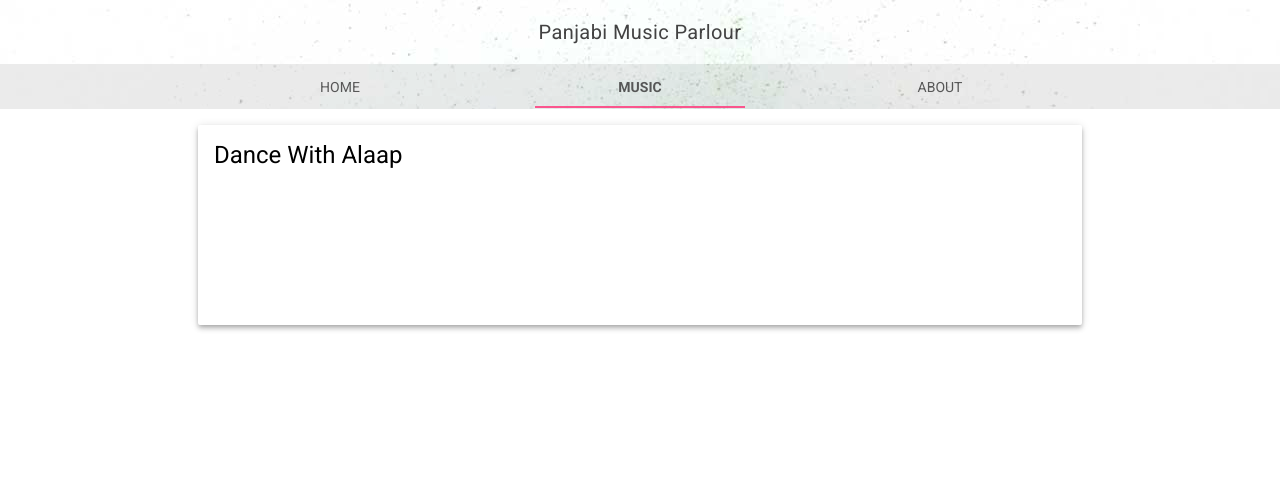
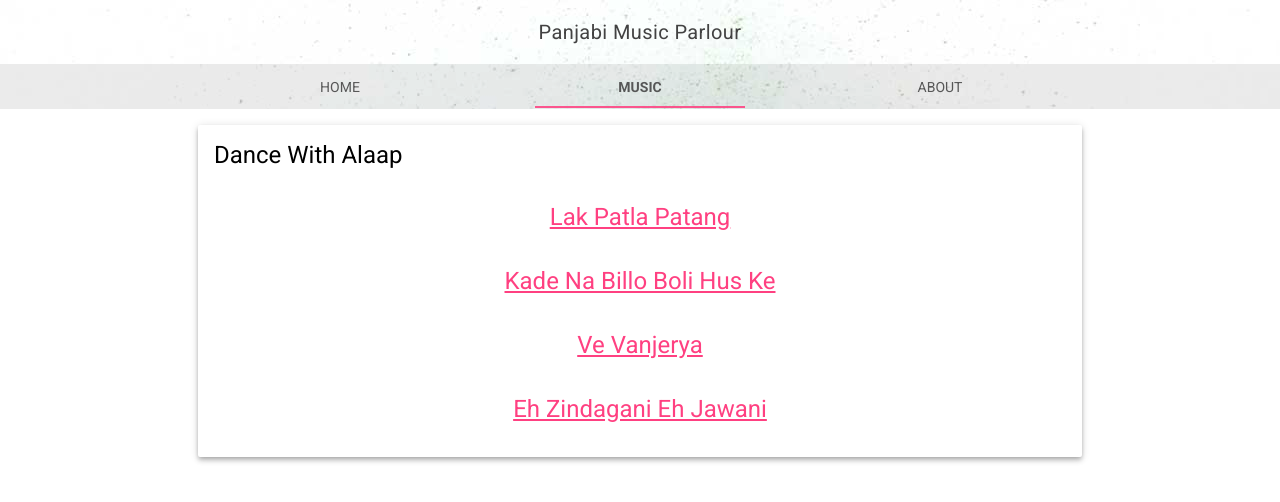
Before and after one commit to sherpan/sherpan.github.io, a plain HTML site: page Alaap/DanceWithAlaap/dancewithalaap.html in a window 1280 px wide. Drawn offline with nearby package versions, Linux system fonts and the light colour scheme; files that its build step writes are made by us from their sources.

Commit message:
added songs

```diff
--- a/Alaap/DanceWithAlaap/dancewithalaap.html
+++ b/Alaap/DanceWithAlaap/dancewithalaap.html
@@ -59,6 +59,18 @@
                     <div class="mdl-card__title">
                         <h2 class="mdl-card__title-text">Dance With Alaap</h2>
                     </div>
+                    <div class="mdl-grid portfolio-copy">
+                       <a href ="lakpatlapatang.html"><h3 class="mdl-cell mdl-cell--12-col mdl-typography--headline">Lak Patla Patang</h3>
+                   </div>
+                   <div class="mdl-grid portfolio-copy">
+                       <a href ="kadenabillobolihuske.html"><h3 class="mdl-cell mdl-cell--12-col mdl-typography--headline">Kade Na Billo Boli Hus Ke</h3>
+                   </div>
+                   <div class="mdl-grid portfolio-copy">
+                       <a href ="vevanjerya.html"><h3 class="mdl-cell mdl-cell--12-col mdl-typography--headline">Ve Vanjerya</h3>
+                   </div>
+                   <div class="mdl-grid portfolio-copy">
+                       <a href ="ehzindaganiehjawani.html"><h3 class="mdl-cell mdl-cell--12-col mdl-typography--headline">Eh Zindagani Eh Jawani <h3>
+                   </div>
                 </div>
             </div>
 
```
